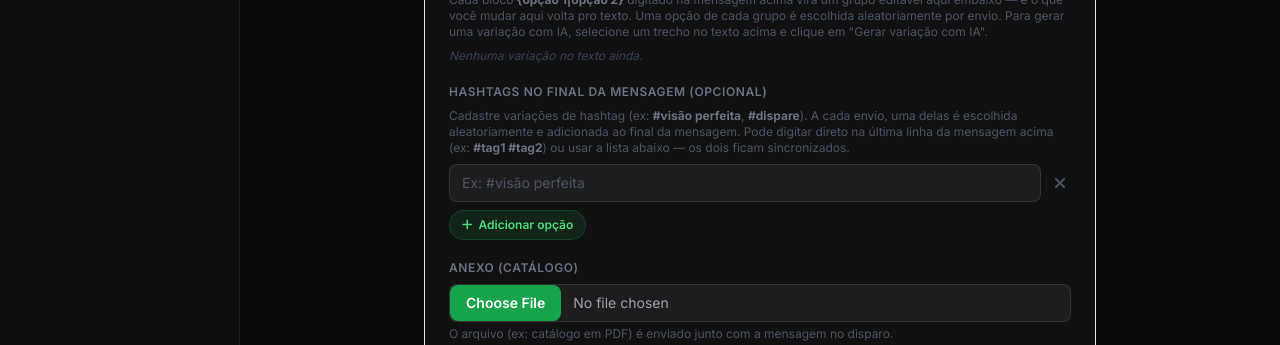
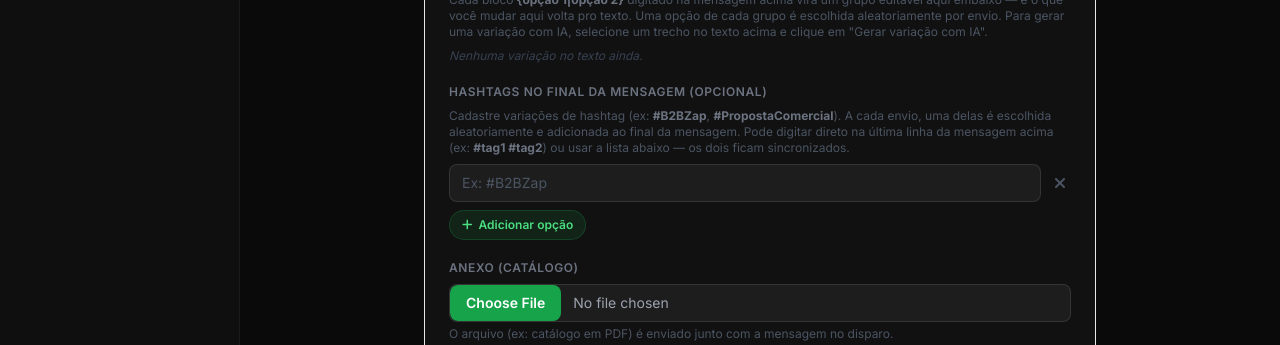
Before and after one commit to Pedrovaptbr/B2B, a Django app: template templates/leads/campaign_edit.html in a window 1280 px wide. Shown: the part 627-972 px from the top of the page. Run offline with Django 5.2, Linux system fonts and the light colour scheme; the template is opened without the code that fills it, so the values that code supplies are empty; some libraries are stand-ins or nearby versions.

Commit message:
trocar exemplos genéricos de hashtag por exemplos do B2BZap
"#visão perfeita" e "#dispare" não tinham relação nenhuma com o produto.
Troca pelos exemplos "#B2BZap" e "#PropostaComercial" nos 4 lugares onde
apareciam (texto de ajuda, placeholder dos inputs e placeholder criado
via JS ao adicionar nova linha).

Co-Authored-By: Claude Sonnet 5 <noreply@anthropic.com>

```diff
--- a/templates/leads/campaign_edit.html
+++ b/templates/leads/campaign_edit.html
@@ -112,12 +112,12 @@
                 Hashtags no final da mensagem (opcional)
             </label>
             <p class="text-xs text-gray-600 mb-2">
-                Cadastre variações de hashtag (ex: <strong class="text-gray-500">#visão perfeita</strong>, <strong class="text-gray-500">#dispare</strong>). A cada envio, uma delas é escolhida aleatoriamente e adicionada ao final da mensagem. Pode digitar direto na última linha da mensagem acima (ex: <strong class="text-gray-500">#tag1 #tag2</strong>) ou usar a lista abaixo — os dois ficam sincronizados.
+                Cadastre variações de hashtag (ex: <strong class="text-gray-500">#B2BZap</strong>, <strong class="text-gray-500">#PropostaComercial</strong>). A cada envio, uma delas é escolhida aleatoriamente e adicionada ao final da mensagem. Pode digitar direto na última linha da mensagem acima (ex: <strong class="text-gray-500">#tag1 #tag2</strong>) ou usar a lista abaixo — os dois ficam sincronizados.
             </p>
             <div id="hashtag-opcoes" class="space-y-2 mb-2">
                 {% for h in campanha.hashtags_finais_lista %}
                 <div class="flex items-center gap-2 hashtag-row">
-                    <input type="text" name="hashtag_opcao" value="{{ h }}" placeholder="Ex: #visão perfeita"
+                    <input type="text" name="hashtag_opcao" value="{{ h }}" placeholder="Ex: #B2BZap"
                            class="flex-1 bg-white/5 border border-white/10 rounded-lg px-3 py-2 text-sm text-white placeholder-gray-600 focus:outline-none focus:border-green-500/50 transition-colors">
                     <button type="button" class="btn-remove-hashtag text-gray-600 hover:text-red-400 transition-colors p-1.5" title="Remover">
                         <i class="fas fa-times"></i>
@@ -125,7 +125,7 @@
                 </div>
                 {% empty %}
                 <div class="flex items-center gap-2 hashtag-row">
-                    <input type="text" name="hashtag_opcao" value="" placeholder="Ex: #visão perfeita"
+                    <input type="text" name="hashtag_opcao" value="" placeholder="Ex: #B2BZap"
                            class="flex-1 bg-white/5 border border-white/10 rounded-lg px-3 py-2 text-sm text-white placeholder-gray-600 focus:outline-none focus:border-green-500/50 transition-colors">
                     <button type="button" class="btn-remove-hashtag text-gray-600 hover:text-red-400 transition-colors p-1.5" title="Remover">
                         <i class="fas fa-times"></i>
@@ -522,7 +522,7 @@
         input.type = 'text';
         input.name = 'hashtag_opcao';
         input.value = valor || '';
-        input.placeholder = 'Ex: #visão perfeita';
+        input.placeholder = 'Ex: #B2BZap';
         input.className = 'flex-1 bg-white/5 border border-white/10 rounded-lg px-3 py-2 text-sm text-white placeholder-gray-600 focus:outline-none focus:border-green-500/50 transition-colors';
         row.appendChild(input);
 
```
